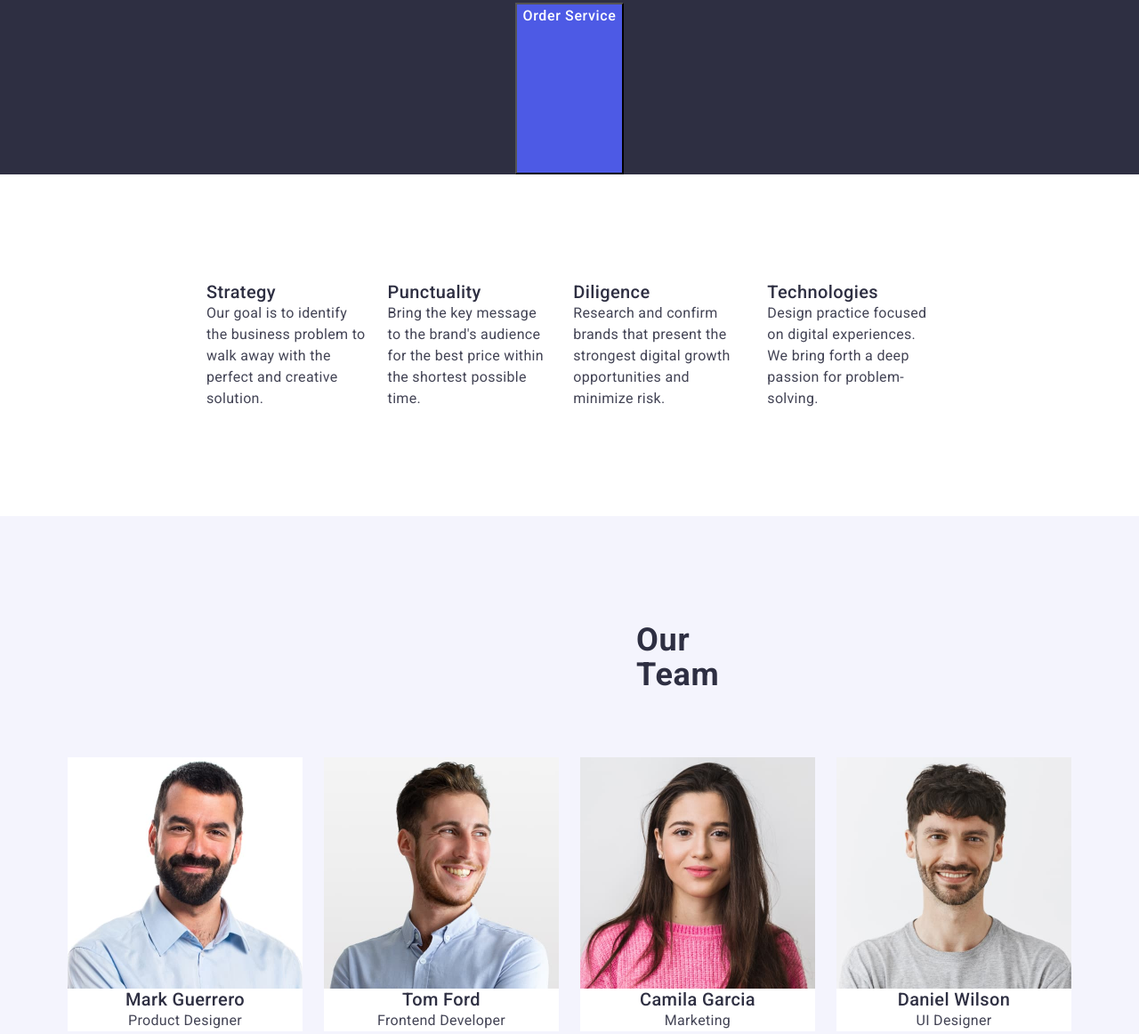
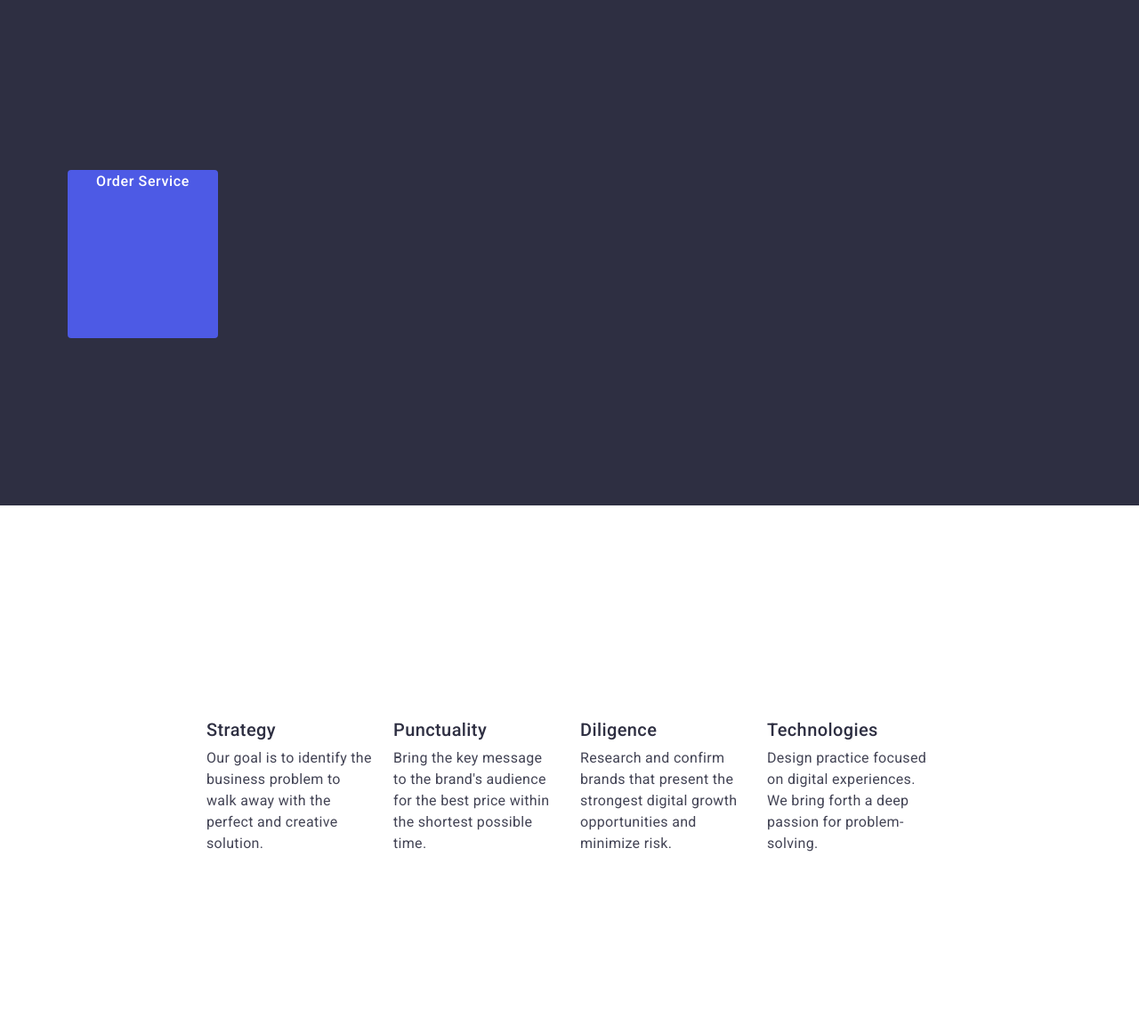
Before and after one commit to irina-oliinyk/goit-markup-hw-03, a plain HTML site: page index.html in a window 1280 px wide. Shown: the part 898-2060 px from the top of the page at 89% size. Drawn offline with nearby package versions, Linux system fonts and the light colour scheme.

Commit message:
section 1-3

```diff
--- a/css/styles.css
+++ b/css/styles.css
@@ -122,6 +122,7 @@ display: flex;
 .section-one{
     background-color:#2E2F42;
     text-align: center;
+    padding: 188px 0;
 }
 .title-one{
 font-weight: bold;
@@ -134,6 +135,7 @@ font-weight: bold;
     margin-bottom: 48px;
     padding-left: 472px ;
     padding-right: 472px;
+    max-width: 496px;
 }
 
 .service{
@@ -147,6 +149,11 @@ font-weight: bold;
     color: #ffffff;
     height: 56px;
     padding-bottom: 188px;
+    display: block;
+    min-width: 169px;
+    height: 56px;
+    border: none;
+    border-radius: 4px;
 
 }
 
@@ -167,6 +174,10 @@ padding-bottom: 188px;
 
 /* section 2 */
 
+.section-two{
+    padding: 120px 0;
+}
+
 .visually-hidden{
     position: absolute;
         width: 1px;
@@ -178,6 +189,10 @@ padding-bottom: 188px;
         clip-path: inset(100%);
         clip: rect(0 0 0 0);
         overflow: hidden;
+    }
+
+    .about-us-list{
+        width: calc((100% - 72px) / 4);
     }
 
 .about-us-conteiner{
@@ -194,6 +209,7 @@ padding-bottom: 188px;
         line-height: 1.2;
         letter-spacing: 0.02em;
         color: #2E2F42;
+        margin-bottom: 8px;
 }
 .description{
 
@@ -208,7 +224,6 @@ padding-bottom: 188px;
 
 
 .section-three-list{
-
 display: flex;
 gap: 24px;
 padding-bottom: 120px;
@@ -218,12 +233,20 @@ width: calc((100% - 72px) / 4);
 .section-three{
 background-color:#F4F4FD;
 text-align: center;
+padding: 120px 0;
 }
 
 .list{
 background-color: #FFFFFF;
+width: calc((100% - 72px) / 4);
+border-radius: 0px 0px 4px 4px;
 
 }
+
+.section-three-name{
+padding: 32px 0;
+}
+
 .title-two{
 
         font-weight:bold;
@@ -245,6 +268,9 @@ background-color: #FFFFFF;
     line-height: 1.2;
     letter-spacing: 0.02em;
     color:#2E2F42;
+    text-align: center;
+    margin-bottom: 8px;
+
 }
 .job-title{
 
@@ -253,6 +279,7 @@ background-color: #FFFFFF;
     line-height: 1.5;
     letter-spacing: 0.02em;
     color:#434455;
+    text-align: center;
 }
 
 /* section 4 */
--- a/index.html
+++ b/index.html
@@ -66,32 +66,32 @@
         </div>
       </section>
       <!--About us -->
-      <section>
+      <section class="section-two">
         <div class="container">
           <h2 class="visually-hidden">About us</h2>
           <ul class="about-us-conteiner">
-            <li>
+            <li class="about-us-list">
               <h3 class="about-us">Strategy</h3>
               <p class="description">
                 Our goal is to identify the business problem to walk away with
                 the perfect and creative solution.
               </p>
             </li>
-            <li>
+            <li class="about-us-list">
               <h3 class="about-us">Punctuality</h3>
               <p class="description">
                 Bring the key message to the brand's audience for the best price
                 within the shortest possible time.
               </p>
             </li>
-            <li>
+            <li class="about-us-list">
               <h3 class="about-us">Diligence</h3>
               <p class="description">
                 Research and confirm brands that present the strongest digital
                 growth opportunities and minimize risk.
               </p>
             </li>
-            <li>
+            <li class="about-us-list">
               <h3 class="about-us">Technologies</h3>
               <p class="description">
                 Design practice focused on digital experiences. We bring forth a
@@ -113,8 +113,10 @@
                 width="264"
                 height="260"
               />
+              <div class="section-three-name">
                 <h3 class="name">Mark Guerrero</h3>
                 <p class="job-title">Product Designer</p>
+              </div>
             </li>
 
             <li class="list">
@@ -124,8 +126,10 @@
                 width="264"
                 height="260"
               />
+              <div class="section-three-name">
                 <h3 class="name">Tom Ford</h3>
                 <p class="job-title">Frontend Developer</p>
+              </div>
             </li>
 
             <li class="list">
@@ -135,8 +139,10 @@
                 width="264"
                 height="260"
               />
+              <div class="section-three-name">
                 <h3 class="name">Camila Garcia</h3>
                 <p class="job-title">Marketing</p>
+              </div>
             </li>
 
             <li class="list">
@@ -146,8 +152,10 @@
                 width="264"
                 height="260"
               />
+              <div class="section-three-name">
                 <h3 class="name">Daniel Wilson</h3>
                 <p class="job-title">UI Designer</p>
+              </div>
             </li>
           </ul>
         </div>
```
Lines whose indentation alone changed are shown as unchanged.
